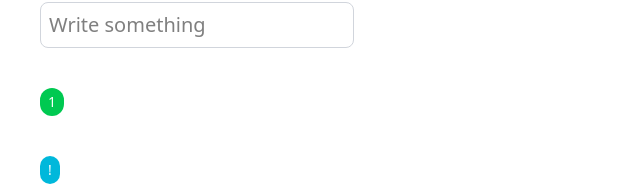
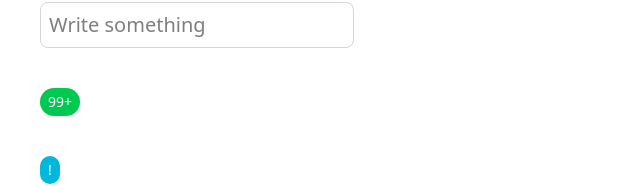
Before and after one commit to NRvBOSS/MineUI, a Vue app: page / in a window 1280 px wide. Shown: the part 118-304 px from the top of the page, without its empty margins (0-640 px from the left). Built offline with nearby package versions, Linux system fonts and the light colour scheme.

Commit message:
create maxCount

```diff
--- a/src/App.vue
+++ b/src/App.vue
@@ -26,7 +26,7 @@ import { ref } from "vue";
 
     <!-- Examples for mBadge component -->
     <mBadge size="sm" color="success">
-      1
+      100
     </mBadge>
     <mBadge color="info">
       !
--- a/src/components/mBadge.vue
+++ b/src/components/mBadge.vue
@@ -1,23 +1,26 @@
 <script setup>
-import { computed } from "vue";
+import { computed, useSlots } from "vue";
 
 const props = defineProps({
   size: {
     type: String,
-    default: "sm"
+    default: "sm",
   },
   color: {
     type: String,
   },
+  maxCount: {
+    type: Number,
+  },
 });
 
 const sizes = computed(() => ({
-    xs: "text-xs",
-    sm: "text-sm",
-    md: "text-base",
-    lg: "text-lg",
-    xl: "text-xl",
-}))
+  xs: "text-xs",
+  sm: "text-sm",
+  md: "text-base",
+  lg: "text-lg",
+  xl: "text-xl",
+}));
 
 const colors = computed(() => ({
   primary: "px-2 py-1 rounded-full bg-blue-500 text-white",
@@ -29,12 +32,23 @@ const colors = computed(() => ({
   light: "px-2 py-1 rounded-full bg-gray-200 text-black",
   dark: "px-2 py-1 rounded-full bg-gray-800 text-white",
 }));
+
+const slots = useSlots();
+
+const badgeContent = computed(() => {
+  const slotValue = slots.default ? slots.default()[0]?.children : "";
+  const num = Number(slotValue);
+  if (!isNaN(num)) {
+    return num > 99 ? "99+" : num;
+  }
+  return slotValue;
+});
 </script>
 
 <template>
   <div class="flex items-center gap-2">
     <span :class="`${sizes[size]} ${colors[color]}`">
-      <slot></slot>
+      {{ badgeContent }}
     </span>
   </div>
 </template>
```
